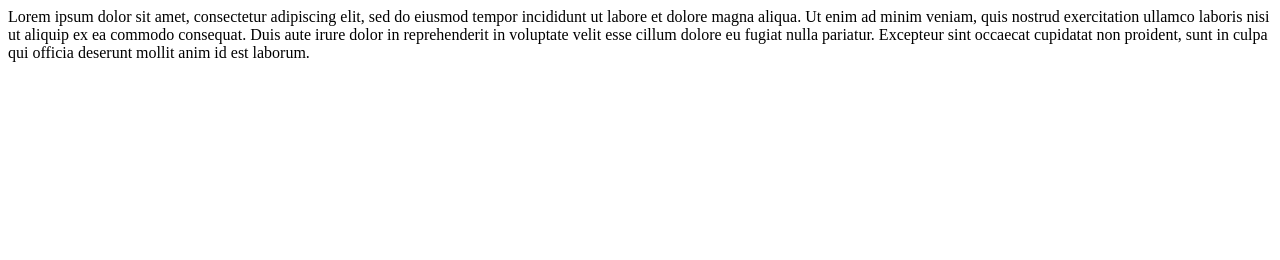
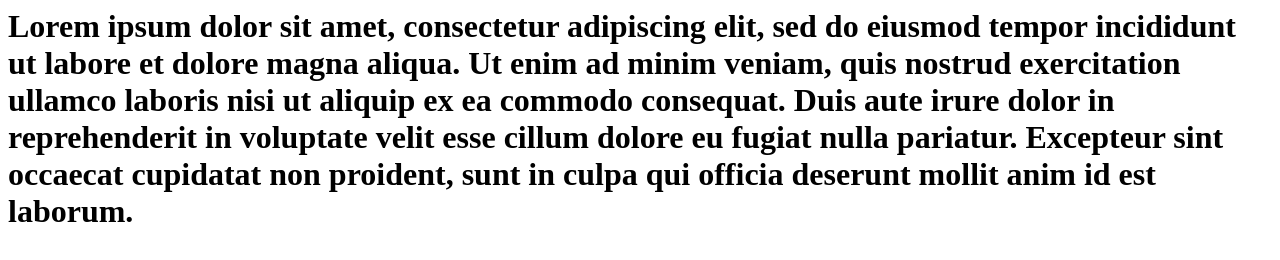
Before and after one commit to tom550/tom550.github.io, a plain HTML site: page index.html in a window 1280 px wide. Drawn offline with Linux system fonts and the light colour scheme.

Commit message:
Update index.html

```diff
--- a/index.html
+++ b/index.html
@@ -1,6 +1,8 @@
 
 <html>
 <body>
-    Lorem ipsum dolor sit amet, consectetur adipiscing elit, sed do eiusmod tempor incididunt ut labore et dolore magna aliqua. Ut enim ad minim veniam, quis nostrud exercitation ullamco laboris nisi ut aliquip ex ea commodo consequat. Duis aute irure dolor in reprehenderit in voluptate velit esse cillum dolore eu fugiat nulla pariatur. Excepteur sint occaecat cupidatat non proident, sunt in culpa qui officia deserunt mollit anim id est laborum.
+    <h1>
+        <p>Lorem ipsum dolor sit amet, consectetur adipiscing elit, sed do eiusmod tempor incididunt ut labore et dolore magna aliqua. Ut enim ad minim veniam, quis nostrud exercitation ullamco laboris nisi ut aliquip ex ea commodo consequat. Duis aute irure dolor in reprehenderit in voluptate velit esse cillum dolore eu fugiat nulla pariatur. Excepteur sint occaecat cupidatat non proident, sunt in culpa qui officia deserunt mollit anim id est laborum.</p>
+    </h1>
 </body>
 </html>
```
